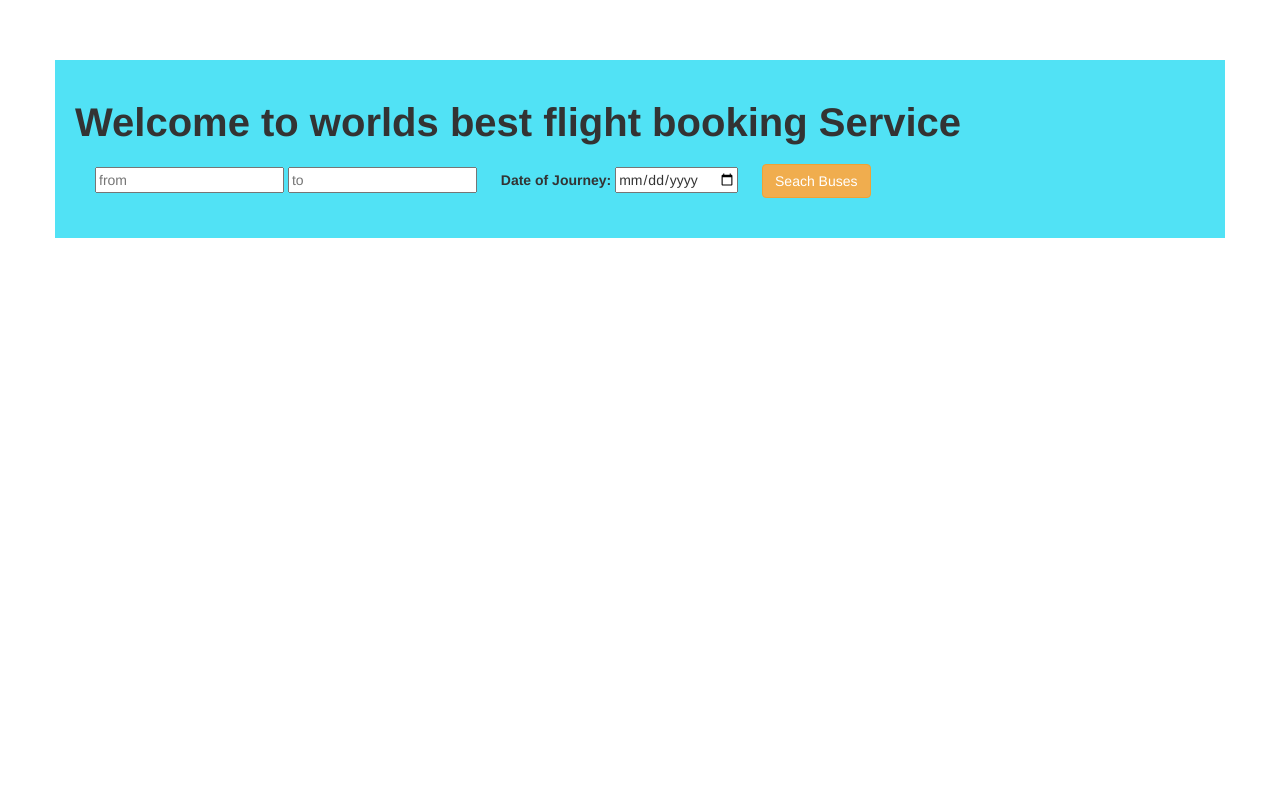
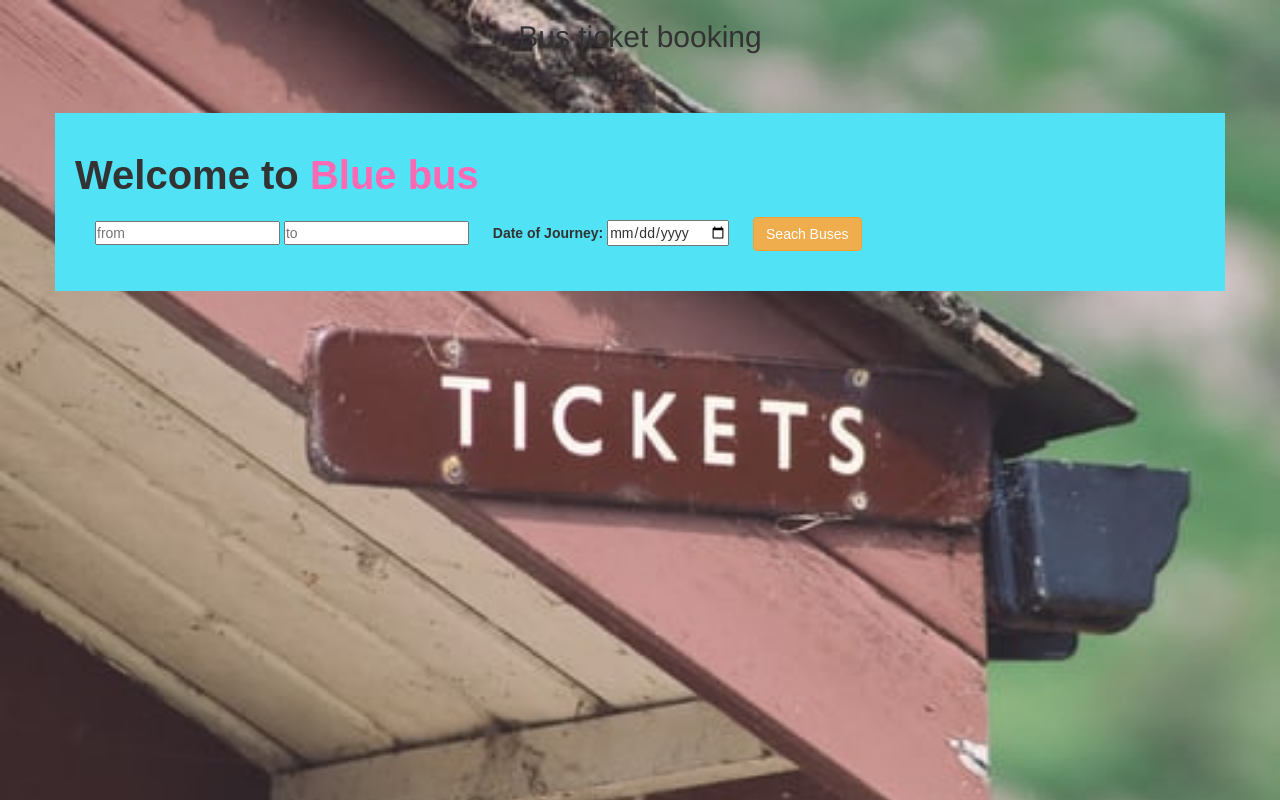
Before and after one commit to rschaudhari/html-week2, a plain HTML site: page index.html in a window 1280 px wide. Drawn offline with nearby package versions, Linux system fonts and the light colour scheme.

Commit message:
second commit

```diff
--- a/app.css
+++ b/app.css
@@ -1,4 +1,12 @@
-
+*{
+    margin: 0;
+    padding: 0;
+    font-family: sans-serif;
+}
+body{
+    background-image: url(back1.jfif);
+    background-size: cover;
+}
 section.hero{
     background-color: #51e2f5;
     margin-top: 6rem;
@@ -7,12 +15,19 @@ section.hero{
     padding: 20px;
     box-sizing: border-box;
 }
+h2{
+    text-align: center;
+    text-decoration: none;
+}
 section.hero .welcome h1{
     font-size: 40px;
     font-weight: bold;
     margin-bottom: 2rem;
     align-items: flex-start;
 
+}
+section.hero .welcome span{
+    color: hotpink;
 }
 section.hero .input{
     margin-bottom: 2rem;
--- a/index.html
+++ b/index.html
@@ -8,10 +8,10 @@
     <link rel="stylesheet" href="https://maxcdn.bootstrapcdn.com/bootstrap/3.3.7/css/bootstrap.min.css" integrity="sha384-BVYiiSIFeK1dGmJRAkycuHAHRg32OmUcww7on3RYdg4Va+PmSTsz/K68vbdEjh4u" crossorigin="anonymous">
 </head>
 <body>
-
+    <h2 class="container ">Bus ticket booking </h2>
       <section class="hero container">
           <div class="welcome">
-                <h1>Welcome to worlds best flight booking Service</h1>
+                <h1>Welcome to <span class="logo text-lg">Blue bus</span></h1>
             </div>
             <div class="input">
                 <input type="text" placeholder="from">
```
Also changed, not shown: back1.jfif (added).
